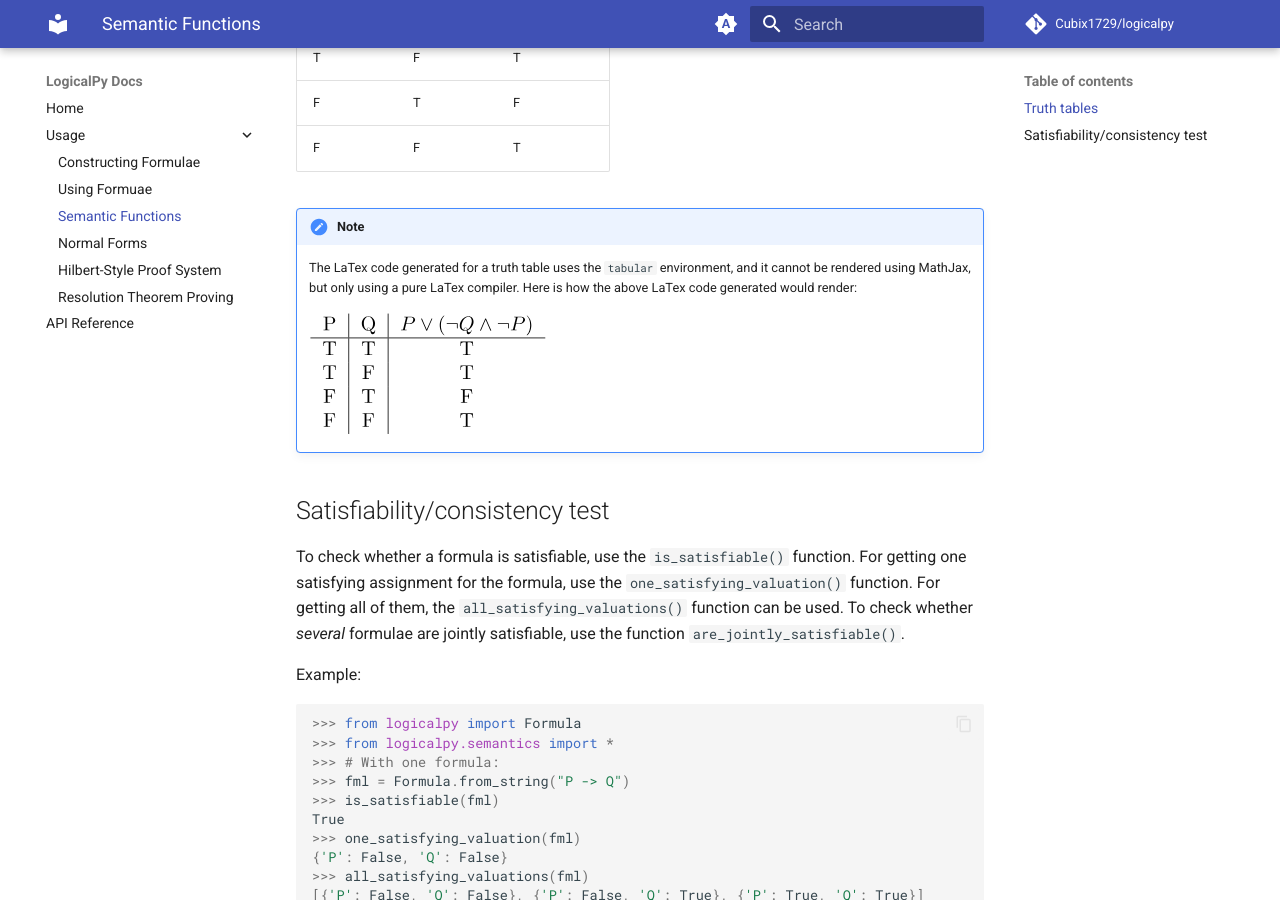
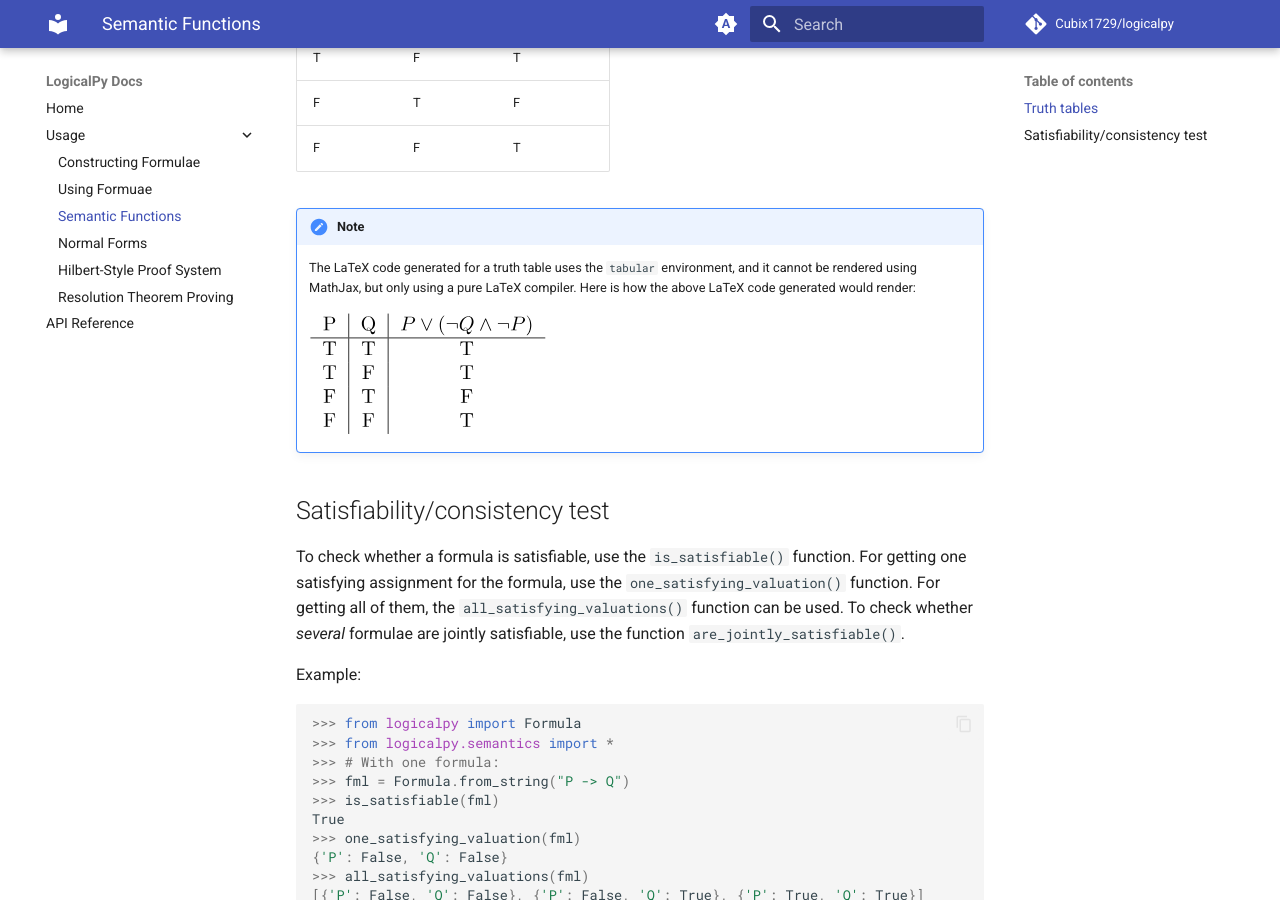
Before and after one commit to Cubix1729/logicalpy, an MkDocs documentation site: the page built from docs/usage/semantic-functions.md, in a window 1280 px wide and 900 px high, scrolled down 1105 px. Built offline with MkDocs 1.6.1 and Material for MkDocs 9.7.7, drawn with Linux system fonts in a browser that asks for light colours; comment, search, counter and statistics services are not loaded; some of the changed text lies outside the part shown.

Commit message:
Corrected LaTex -> LaTeX

```diff
--- a/docs/usage/semantic-functions.md
+++ b/docs/usage/semantic-functions.md
@@ -6,7 +6,7 @@
 
 Truth tables can be built using the `TruthTable` class. Then, the string representation of the truth table
 can be found with the `to_str` method (or directly with the `str` built-in constructor).
-You can also use the `to_latex()` or `to_markdown()` methods to render the truth table to LaTex or Markdown.
+You can also use the `to_latex()` or `to_markdown()` methods to render the truth table to LaTeX or Markdown.
 
 Example:
 
@@ -51,10 +51,10 @@
 
 !!! note
 
-    The LaTex code generated for a truth table uses the `tabular` environment, and it cannot be rendered using MathJax, but only
-    using a pure LaTex compiler. Here is how the above LaTex code generated would render:
+    The LaTeX code generated for a truth table uses the `tabular` environment, and it cannot be rendered using MathJax, but only
+    using a pure LaTeX compiler. Here is how the above LaTeX code generated would render:
 
-    ![LaTex rendering](./truth_table_latex_example.svg){: style="height:122px;width:238px"}
+    ![LaTeX rendering](./truth_table_latex_example.svg){: style="height:122px;width:238px"}
     <!---I doubled the dimentions of the image (w=119 and h=61) -->
 
 
```
Also changed, not shown: README.md (+1 -1 lines), docs/index.md (+1 -1 lines), docs/usage/hilbert-style-proof-system.md (+3 -3 lines), docs/usage/using-formulae.md (+3 -3 lines), 3 other files.
